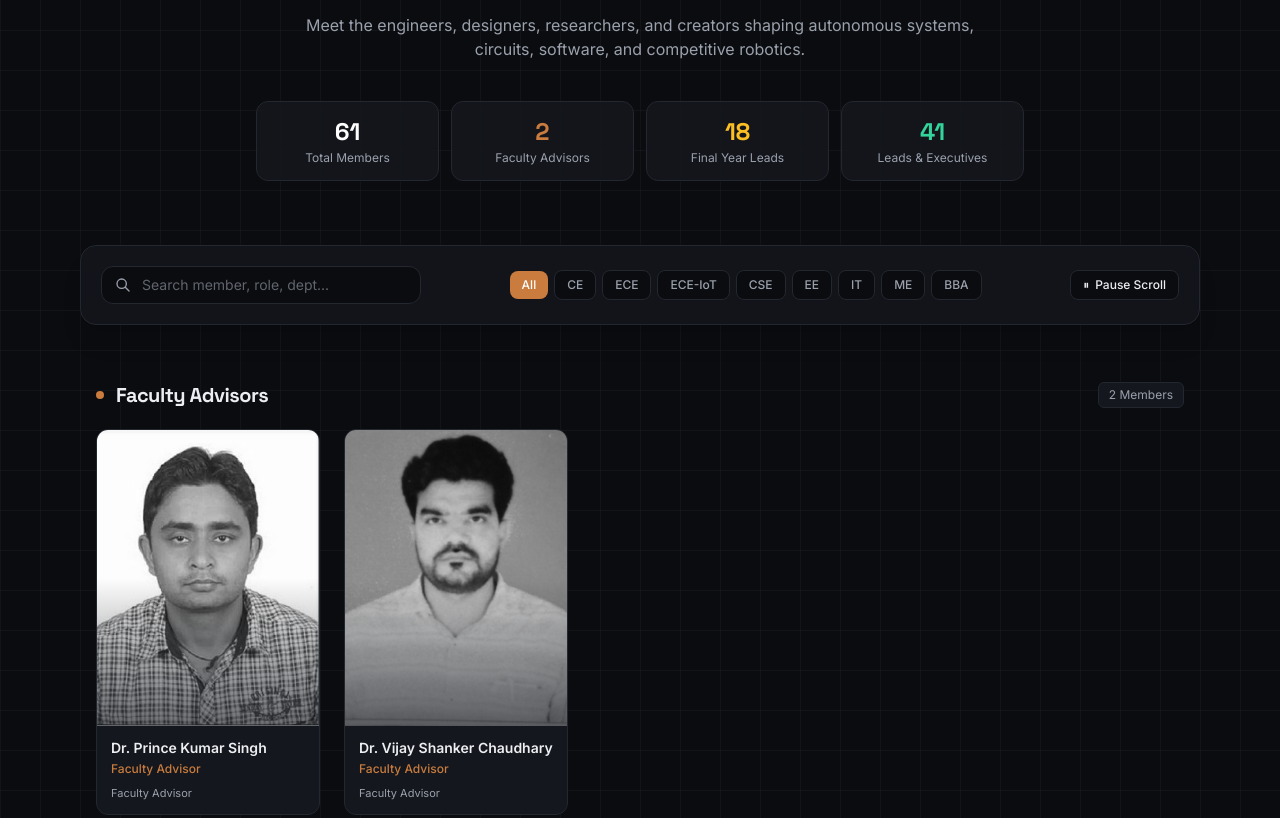
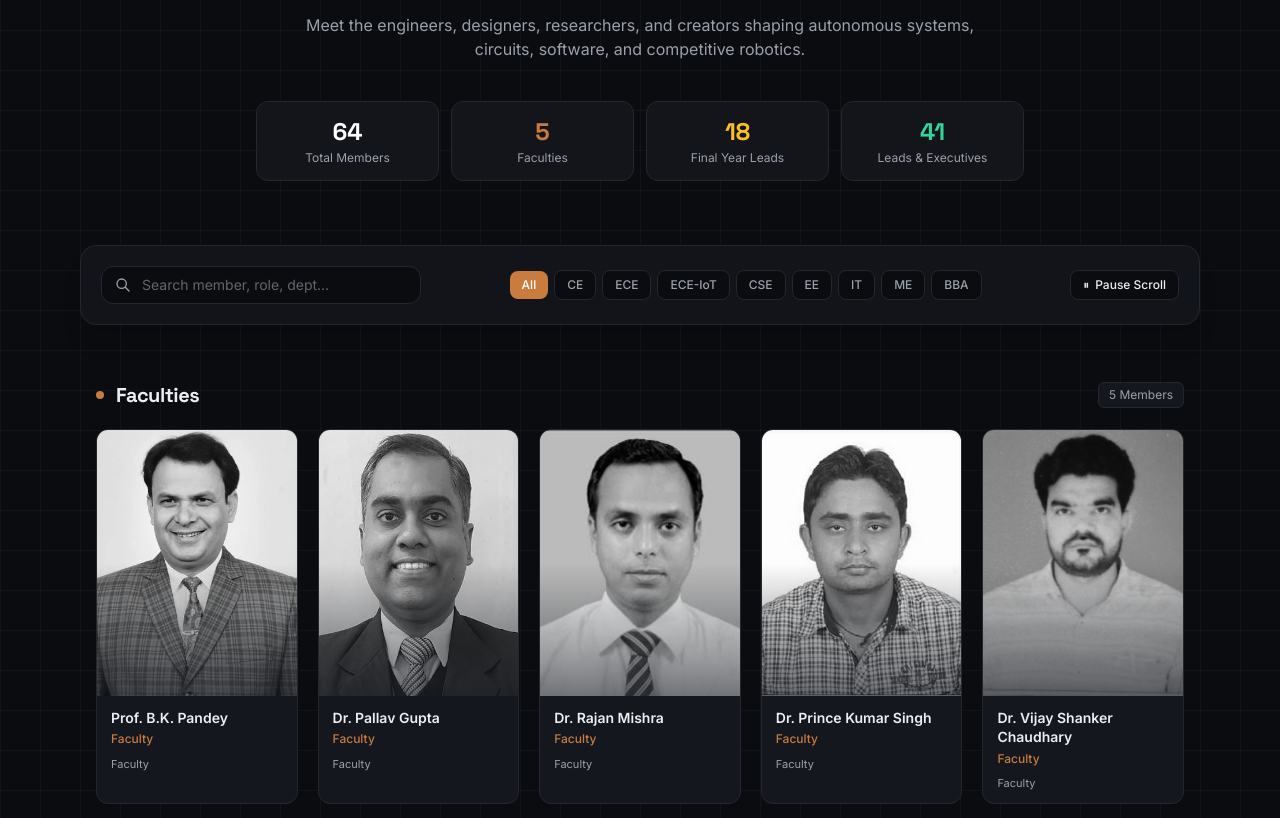
Before and after one commit to workadigkp/rc-team-page, a website: page index.html in a window 1280 px wide. Shown: the part 330-1148 px from the top of the page. Drawn offline with nearby package versions, Linux system fonts and the light colour scheme; a web font is replaced by a local one.

Commit message:
Faculties image add

```diff
--- a/components/TeamPage.jsx
+++ b/components/TeamPage.jsx
@@ -20,7 +20,7 @@ export default function TeamPage() {
       <TeamHeader />
 
       <TeamSection
-        title="Faculty Advisors"
+        title="Faculties"
         members={facultyAdvisors}
         direction="left"
       />
--- a/index.html
+++ b/index.html
@@ -130,8 +130,17 @@
       background: #23272F;
       border-radius: 4px;
     }
-    ::-webkit-scrollbar-thumb:hover {
-      background: #C97C3E;
+    .line-clamp-1 {
+      display: -webkit-box;
+      -webkit-line-clamp: 1;
+      -webkit-box-orient: vertical;
+      overflow: hidden;
+    }
+    .line-clamp-2 {
+      display: -webkit-box;
+      -webkit-line-clamp: 2;
+      -webkit-box-orient: vertical;
+      overflow: hidden;
     }
   </style>
 </head>
@@ -193,12 +202,12 @@
     <!-- Stats Ribbon -->
     <div class="grid grid-cols-2 sm:grid-cols-4 gap-3 max-w-3xl mx-auto mt-10">
       <div class="bg-[#14171D]/90 border border-[#23272F] rounded-xl p-3.5 text-center">
-        <div class="font-heading text-2xl font-bold text-white">61</div>
+        <div class="font-heading text-2xl font-bold text-white">64</div>
         <div class="text-xs text-[#9BA1AC] mt-0.5">Total Members</div>
       </div>
       <div class="bg-[#14171D]/90 border border-[#23272F] rounded-xl p-3.5 text-center">
-        <div class="font-heading text-2xl font-bold text-[#C97C3E]">2</div>
-        <div class="text-xs text-[#9BA1AC] mt-0.5">Faculty Advisors</div>
+        <div class="font-heading text-2xl font-bold text-[#C97C3E]">5</div>
+        <div class="text-xs text-[#9BA1AC] mt-0.5">Faculties</div>
       </div>
       <div class="bg-[#14171D]/90 border border-[#23272F] rounded-xl p-3.5 text-center">
         <div class="font-heading text-2xl font-bold text-amber-400">18</div>
@@ -274,18 +283,18 @@
 
   <!-- Default Continuous Marquee Sections -->
   <div id="marqueeSections" class="relative z-10 space-y-8 md:space-y-12">
-    <!-- Faculty Advisors Section -->
+    <!-- Faculties Section -->
     <section id="faculty" class="py-4">
       <div class="max-w-6xl mx-auto px-4 md:px-8 mb-5 flex items-center justify-between">
         <div class="flex items-center gap-3">
           <span class="w-2 h-2 rounded-full bg-[#C97C3E]"></span>
-          <h2 class="font-heading text-xl font-bold tracking-tight text-[#ECEEF1]">Faculty Advisors</h2>
+          <h2 class="font-heading text-xl font-bold tracking-tight text-[#ECEEF1]">Faculties</h2>
         </div>
-        <span class="text-xs text-[#9BA1AC] bg-[#14171D] px-2.5 py-1 rounded-md border border-[#23272F]">2 Members</span>
+        <span class="text-xs text-[#9BA1AC] bg-[#14171D] px-2.5 py-1 rounded-md border border-[#23272F]">5 Members</span>
       </div>
       <div class="max-w-6xl mx-auto px-4 md:px-8">
-        <div id="facultyTrack" class="flex flex-wrap gap-4 sm:gap-6">
-          <!-- Exactly one card per faculty advisor -->
+        <div id="facultyTrack" class="flex flex-nowrap overflow-x-auto pb-2 md:pb-0 md:grid md:grid-cols-5 gap-3 sm:gap-4 lg:gap-5 scrollbar-none">
+          <!-- Exactly one card per faculty member -->
         </div>
       </div>
     </section>
@@ -405,14 +414,17 @@
       return list.map(m => ({
         ...m,
         category: category,
-        image: `team/${slugify(m.name)}.jpg`
+        image: m.image || `team/${slugify(m.name)}.jpg`
       }));
     }
 
     const facultyAdvisors = withImages([
-      { name: "Dr. Prince Kumar Singh", role: "Faculty Advisor", department: "" },
-      { name: "Dr. Vijay Shanker Chaudhary", role: "Faculty Advisor", department: "" }
-    ], "Faculty Advisor");
+      { name: "Prof. B.K. Pandey", role: "Faculty", department: "", image: "team/bk-pandey.jpg" },
+      { name: "Dr. Pallav Gupta", role: "Faculty", department: "", image: "team/pallav-gupta.jpg" },
+      { name: "Dr. Rajan Mishra", role: "Faculty", department: "", image: "team/rajan-mishra.jpg" },
+      { name: "Dr. Prince Kumar Singh", role: "Faculty", department: "" },
+      { name: "Dr. Vijay Shanker Chaudhary", role: "Faculty", department: "" }
+    ], "Faculty");
 
     const finalYearMembers = withImages([
       { name: "Devesh Kumar Gaurav", role: "President", department: "ECE" },
@@ -490,11 +502,11 @@
     ];
 
     // Card HTML Generator
-    function createCardElement(member, isAriaHidden = false) {
+    function createCardElement(member, isAriaHidden = false, customClass = '') {
       const fallbackUrl = `https://ui-avatars.com/api/?background=1B1F27&color=C97C3E&bold=true&size=256&name=${encodeURIComponent(member.name)}`;
 
       const article = document.createElement('article');
-      article.className = 'team-card group relative w-44 sm:w-48 md:w-52 lg:w-56 shrink-0 select-none overflow-hidden rounded-xl border border-[#23272F] bg-[#14171D] cursor-pointer';
+      article.className = customClass || 'team-card group relative w-44 sm:w-48 md:w-52 lg:w-56 shrink-0 select-none overflow-hidden rounded-xl border border-[#23272F] bg-[#14171D] cursor-pointer flex flex-col justify-between';
       if (isAriaHidden) {
         article.setAttribute('aria-hidden', 'true');
         article.setAttribute('tabindex', '-1');
@@ -514,9 +526,9 @@
           <div class="absolute inset-0 bg-gradient-to-t from-[#14171D] via-transparent to-transparent opacity-60"></div>
           ${member.department ? `<span class="absolute top-2.5 right-2.5 text-[10px] font-semibold bg-[#0A0C10]/80 backdrop-blur-md text-[#C97C3E] border border-[#23272F] px-2 py-0.5 rounded-md shadow">${member.department}</span>` : ''}
         </div>
-        <div class="min-h-[4.75rem] px-3.5 py-3 flex flex-col justify-between">
+        <div class="min-h-[5.5rem] px-3.5 py-3 flex flex-col justify-between flex-1">
           <div>
-            <p class="text-sm font-semibold leading-snug text-[#ECEEF1] line-clamp-1 group-hover:text-white transition" title="${member.name}">
+            <p class="text-sm font-semibold leading-snug text-[#ECEEF1] line-clamp-2 group-hover:text-white transition" title="${member.name}">
               ${member.name}
             </p>
             <p class="mt-1 text-xs text-[#C97C3E] font-medium line-clamp-1" title="${member.role}">
@@ -568,11 +580,11 @@
       if (e.target === modal) modal.classList.add('hidden');
     });
 
-    // Populate Faculty Advisors (single card each, no duplication)
+    // Populate Faculties (single row of 5 cards with uniform spacing)
     function populateFaculty(members) {
       const track = document.getElementById('facultyTrack');
       track.innerHTML = '';
-      members.forEach(m => track.appendChild(createCardElement(m, false)));
+      members.forEach(m => track.appendChild(createCardElement(m, false, 'team-card group relative w-40 sm:w-44 md:w-full shrink-0 md:shrink select-none overflow-hidden rounded-xl border border-[#23272F] bg-[#14171D] cursor-pointer')));
     }
 
     // Populate Marquees (duplicated for seamless loop)
```
Also changed, not shown: components/TeamCard.jsx (+7 -5 lines), components/TeamSection.jsx (+9 -5 lines), data/team-data.js (+6 -3 lines), team-preview.html (+18 -13 lines), README.md, team/bk-pandey.jpg (added), team/dr-rajan-mishra.jpg (added), team/pallav-gupta.jpg (added), team/rajan-mishra.jpg (added).
